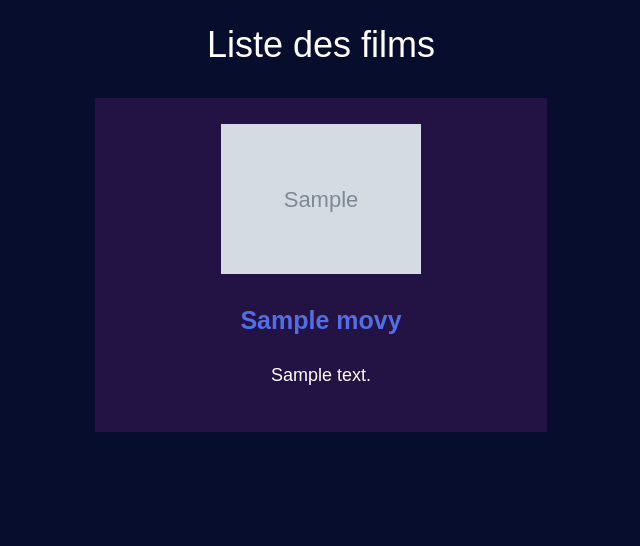
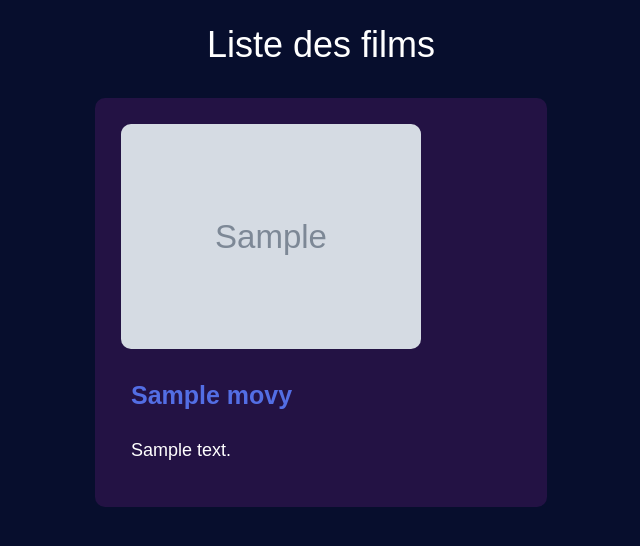
Before and after one commit to chaimaaloug/MoodFlix, a Symfony app: template templates/movies_list/index.html.twig in a window 1280 px wide. Shown: the part 124-670 px from the top of the page, without its empty margins (319-959 px from the left). Run offline with Twig, Linux system fonts and the light colour scheme; the template is opened without the code that fills it: most values are stand-ins (such as "Sample title", 1, 10 or a date in 2020); grey boxes marked "Sample" are stand-in pictures; some libraries are stand-ins or nearby versions; some web fonts are replaced.

Commit message:
Update index.html.twig

```diff
--- a/templates/movies_list/index.html.twig
+++ b/templates/movies_list/index.html.twig
@@ -29,31 +29,36 @@
         width: 400px;
         background-color: #231244;
         color: #fff;
-        padding: 1.6rem
+        padding: 1.6rem;
+        text-align: left;
+        border-radius: 10px;
     }
     .movie-card h2 {
         font-size: 25px;
         color: #536EE4;
         margin-bottom: 22px;
+        padding: 0 10px;
     }
     .movie-card img {
-        width: 200px;
+        width: 300px;
         height: auto;
+        border-radius: 10px;
     }
     .movie-card p {
-        padding: 0 5px;
+        padding: 0 10px;
     }
 </style>
 
 <h1>Liste des films</h1>
 <div class="page-list-movies">
-
     {% for movie in movies %}
+    <a href="{{ path('app_movie_detail') }}">
         <div class="movie-card">
             <img src="{{ movie.picture }}" alt="">
             <h2>{{ movie.title }}</h2>
             <p>{{ movie.description }}</p>
         </div>
+    </a>
     {% endfor %}
 
 </div>
```
